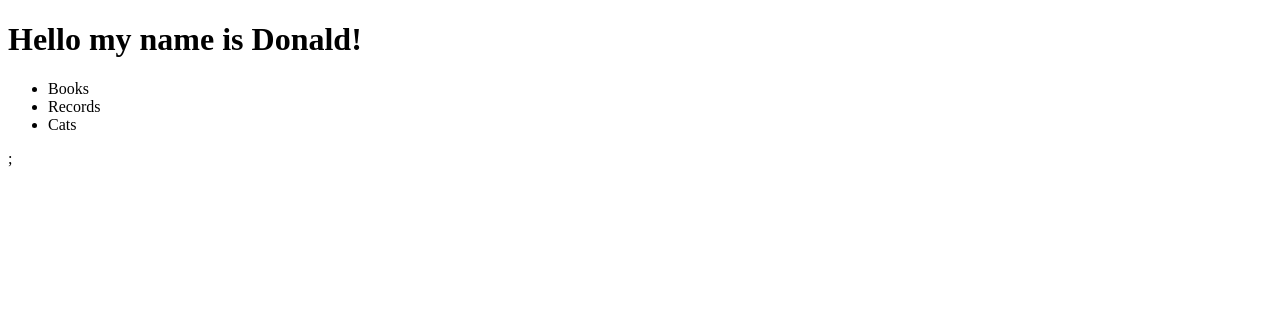
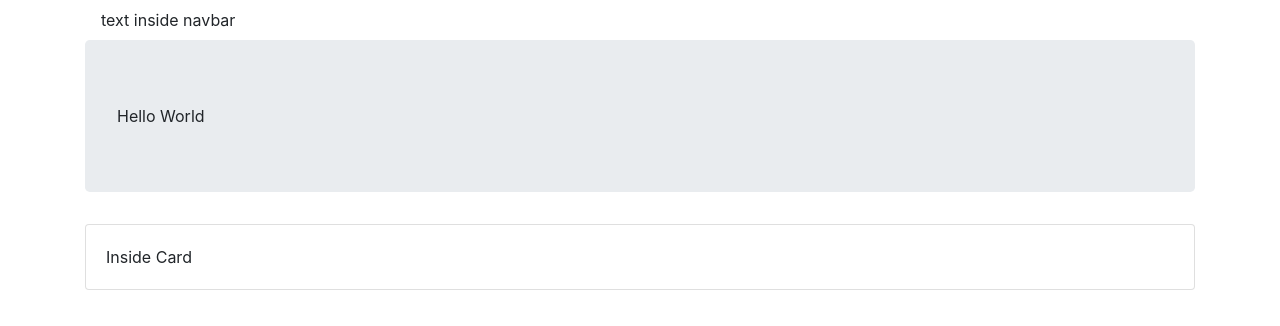
Before and after one commit to dlinnell2/relearn, a React (Create React App) app: page / in a window 1280 px wide. Shown: the top 326 px of the page. Built offline with nearby package versions, Linux system fonts and the light colour scheme.

Commit message:
Adds bootstrap

```diff
--- a/public/index.html
+++ b/public/index.html
@@ -15,6 +15,8 @@
       user's mobile device or desktop. See https://developers.google.com/web/fundamentals/web-app-manifest/
     -->
     <link rel="manifest" href="%PUBLIC_URL%/manifest.json" />
+    <link rel="stylesheet" href="https://stackpath.bootstrapcdn.com/bootstrap/4.5.2/css/bootstrap.min.css" integrity="sha384-JcKb8q3iqJ61gNV9KGb8thSsNjpSL0n8PARn9HuZOnIxN0hoP+VmmDGMN5t9UJ0Z" crossorigin="anonymous">
+
     <!--
       Notice the use of %PUBLIC_URL% in the tags above.
       It will be replaced with the URL of the `public` folder during the build.
--- a/src/App.js
+++ b/src/App.js
@@ -1,6 +1,6 @@
 import React from "react";
-import HelloDiv from "./components/HelloDiv";
+import HelloBootstrap from "./components/HelloBootstrap"
 
-const App = () => <HelloDiv />;
+const App = () => <HelloBootstrap />;
 
 export default App;
--- /dev/null
+++ b/src/components/HelloBootstrap.js
@@ -0,0 +1,20 @@
+import React from "react";
+
+const HelloBootstrap = () =>
+    <div className="container">
+
+        <div className="navbar">
+            text inside navbar
+        </div>
+        <div className="jumbotron">Hello World</div>
+        <div className="card">
+            <div className="card-body">
+                Inside Card
+            </div>
+        </div>
+
+
+    </div>
+
+
+export default HelloBootstrap;
--- a/src/components/HelloDiv.js
+++ /dev/null
@@ -1,14 +0,0 @@
-import React from "react";
-
-const HelloDiv = () =>
-<div>
-    <h1>Hello my name is Donald!</h1>
-    <ul>
-        <li>Books</li>
-        <li>Records</li>
-        <li>Cats</li>
-        </ul>;
-
-    </div>
-
-export default HelloDiv;
```
